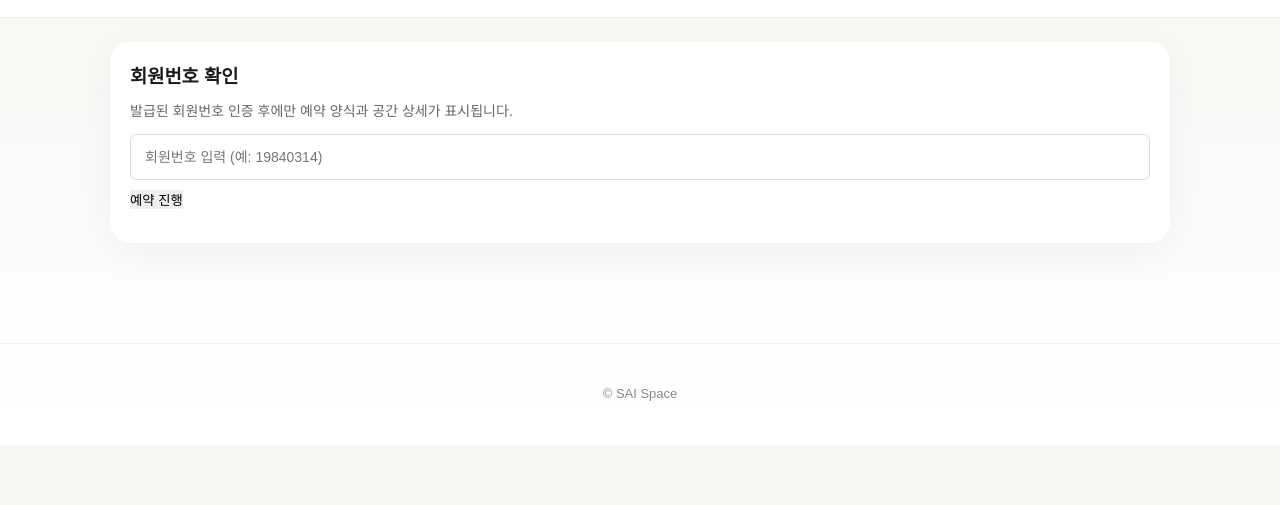
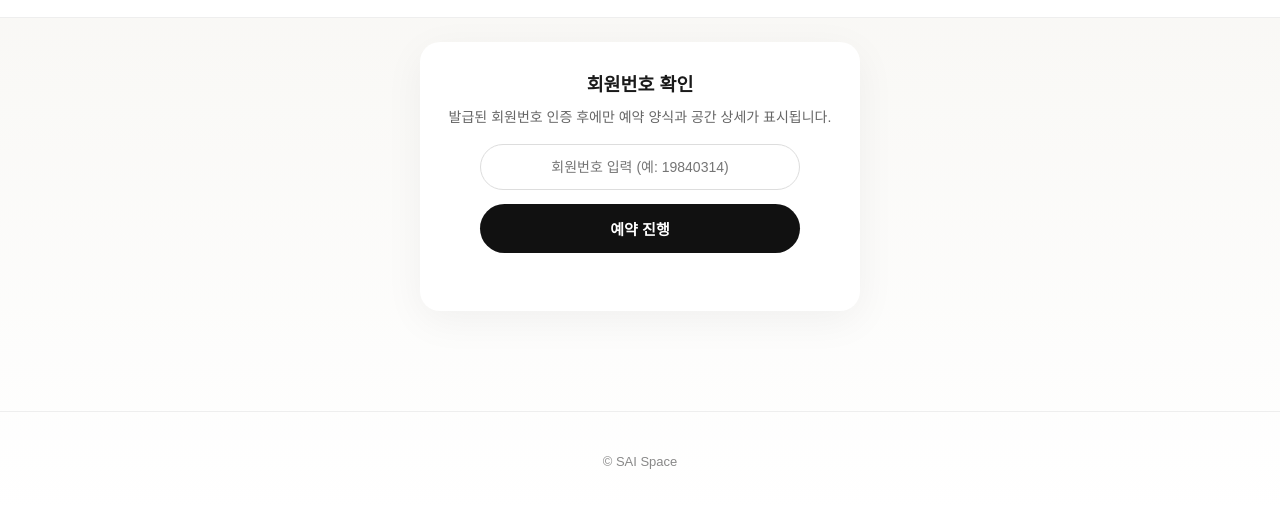
Before and after one commit to 365creed/SAI-space, a plain HTML site: page reservation.html in a window 1280 px wide. Shown: the part 55-560 px from the top of the page. Drawn offline with Linux system fonts and the light colour scheme; a web font is replaced by a local one.

Commit message:
Enhance reservation page layout and styling; introduce new classes for member input and actions, and update hero section text for improved clarity and design consistency.

```diff
--- a/css/reservation.css
+++ b/css/reservation.css
@@ -62,12 +62,85 @@ background:#111;
 color:white;
 }
 
-#memberId{
+.reservation-gate{
+padding-top:24px;
+}
+
+.reservation-member-card{
+max-width:440px;
+margin-left:auto;
+margin-right:auto;
+text-align:center;
+padding:28px 26px !important;
+}
+
+.reservation-member-title{
+margin-bottom:8px;
+font-size:1.15rem;
+}
+
+.reservation-member-lead{
+font-size:14px;
+color:#666;
+margin-bottom:4px;
+line-height:1.5;
+}
+
+.reservation-member-actions{
+display:flex;
+flex-direction:column;
+align-items:stretch;
+gap:14px;
+margin-top:16px;
+max-width:320px;
+margin-left:auto;
+margin-right:auto;
+}
+
+.reservation-member-input,
+#memberId.reservation-member-input{
 width:100%;
-padding:14px;
+box-sizing:border-box;
+padding:14px 16px;
 border:1px solid #ddd;
-border-radius:6px;
+border-radius:999px;
 font-size:14px;
+text-align:center;
+transition:border-color 0.2s, box-shadow 0.2s;
+}
+
+.reservation-member-input:focus{
+outline:none;
+border-color:#1b63d6;
+box-shadow:0 0 0 3px rgba(27,99,214,0.15);
+}
+
+.btn-reservation-check{
+width:100%;
+padding:14px 24px;
+border:none;
+border-radius:999px;
+background:#111;
+color:#fff;
+font-size:15px;
+font-weight:600;
+cursor:pointer;
+transition:opacity 0.2s, transform 0.12s;
+}
+
+.btn-reservation-check:hover{
+opacity:0.92;
+}
+
+.btn-reservation-check:active{
+transform:scale(0.98);
+}
+
+.reservation-member-status{
+font-size:13px;
+margin-top:14px;
+color:#1b63d6;
+min-height:1.2em;
 }
 
 .reservation-locked[hidden]{
--- a/reservation.html
+++ b/reservation.html
@@ -37,13 +37,15 @@
 
 </header>
 
-<section class="container" style="padding-top:24px;">
-  <div class="card" style="padding:20px;">
-    <h3 style="margin-bottom:8px;">회원번호 확인</h3>
-    <p style="font-size:14px; color:#666; margin-bottom:12px;">발급된 회원번호 인증 후에만 예약 양식과 공간 상세가 표시됩니다.</p>
-    <input type="text" id="memberId" placeholder="회원번호 입력 (예: 19840314)" autocomplete="off">
-    <button type="button" onclick="checkMember()" style="margin-top:10px;">예약 진행</button>
-    <p id="memberCheckStatus" style="font-size:13px; margin-top:10px; color:#1b63d6;"></p>
+<section class="container reservation-gate">
+  <div class="card reservation-member-card">
+    <h3 class="reservation-member-title">회원번호 확인</h3>
+    <p class="reservation-member-lead">발급된 회원번호 인증 후에만 예약 양식과 공간 상세가 표시됩니다.</p>
+    <div class="reservation-member-actions">
+      <input type="text" id="memberId" class="reservation-member-input" placeholder="회원번호 입력 (예: 19840314)" autocomplete="off">
+      <button type="button" class="btn-reservation-check" onclick="checkMember()">예약 진행</button>
+    </div>
+    <p id="memberCheckStatus" class="reservation-member-status"></p>
   </div>
 </section>
 
```
Also changed, not shown: index.html (+4 -4 lines).
